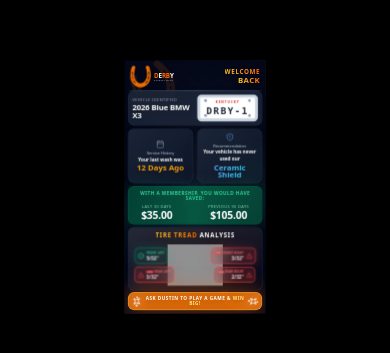
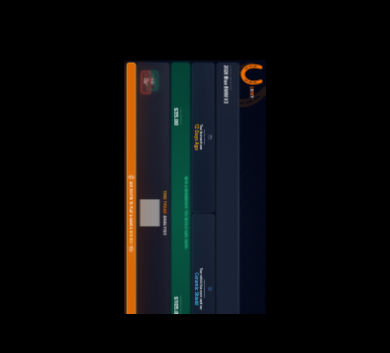
Before and after one commit to davidkuchenski-web/ASA, a React (Vite) app: page /#/digital-sign in a window 390 px wide. Shown: the part 235-588 px from the top of the page. Built offline with nearby package versions, Linux system fonts and the light colour scheme; grey boxes are pictures that could not be loaded.

Commit message:
Render landscape + CSS rotate 90° so content appears portrait on rotated TV

```diff
--- a/src/app/components/DigitalSign.tsx
+++ b/src/app/components/DigitalSign.tsx
@@ -8,8 +8,16 @@
 export function DigitalSign() {
   useEffect(() => {
     const apply = () => {
-      const fs = Math.min(window.innerWidth / 1080, window.innerHeight / 1920) * 16;
+      // Viewport is landscape 1920x1080. Content is rotated 90° to appear portrait.
+      // Design is 1080 wide × 1920 tall → maps to viewport height × viewport width.
+      const fs = Math.min(window.innerHeight / 1080, window.innerWidth / 1920) * 16;
       document.documentElement.style.fontSize = `${fs}px`;
+      document.documentElement.style.margin = '0';
+      document.documentElement.style.padding = '0';
+      document.documentElement.style.overflow = 'hidden';
+      document.body.style.margin = '0';
+      document.body.style.padding = '0';
+      document.body.style.overflow = 'hidden';
     };
     apply();
     window.addEventListener('resize', apply);
@@ -22,7 +30,15 @@
   return (
     <div
       className="bg-gradient-to-br from-slate-950 via-slate-900 to-amber-950/20 overflow-hidden flex flex-col p-6 gap-3 shadow-2xl select-none"
-      style={{ position: 'fixed', top: 0, left: 0, right: 0, bottom: 0 }}
+      style={{
+        position: 'fixed',
+        top: 0,
+        left: 0,
+        width: '100vh',
+        height: '100vw',
+        transformOrigin: 'top left',
+        transform: 'translate(100vw, 0) rotate(90deg)',
+      }}
     >
       <AnimatedBackground />
 
```
